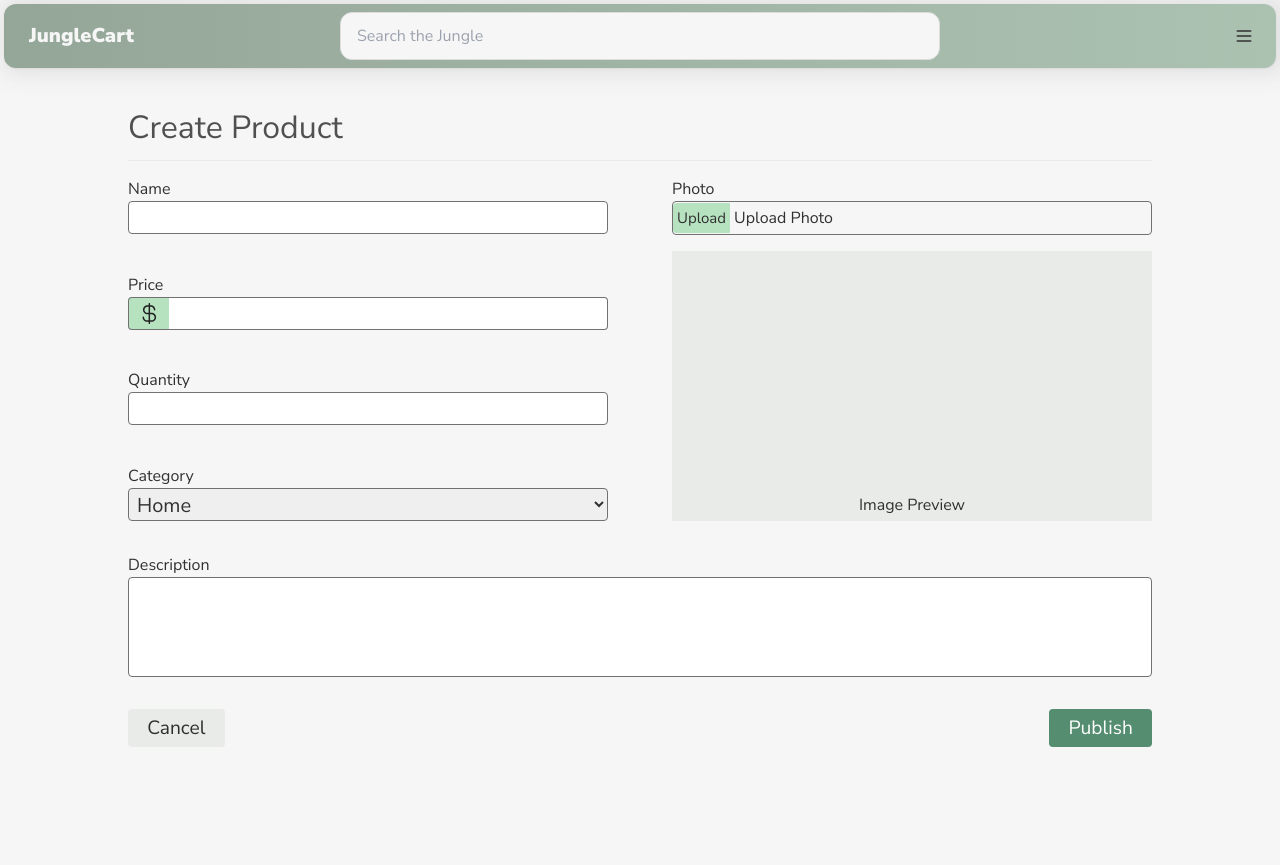
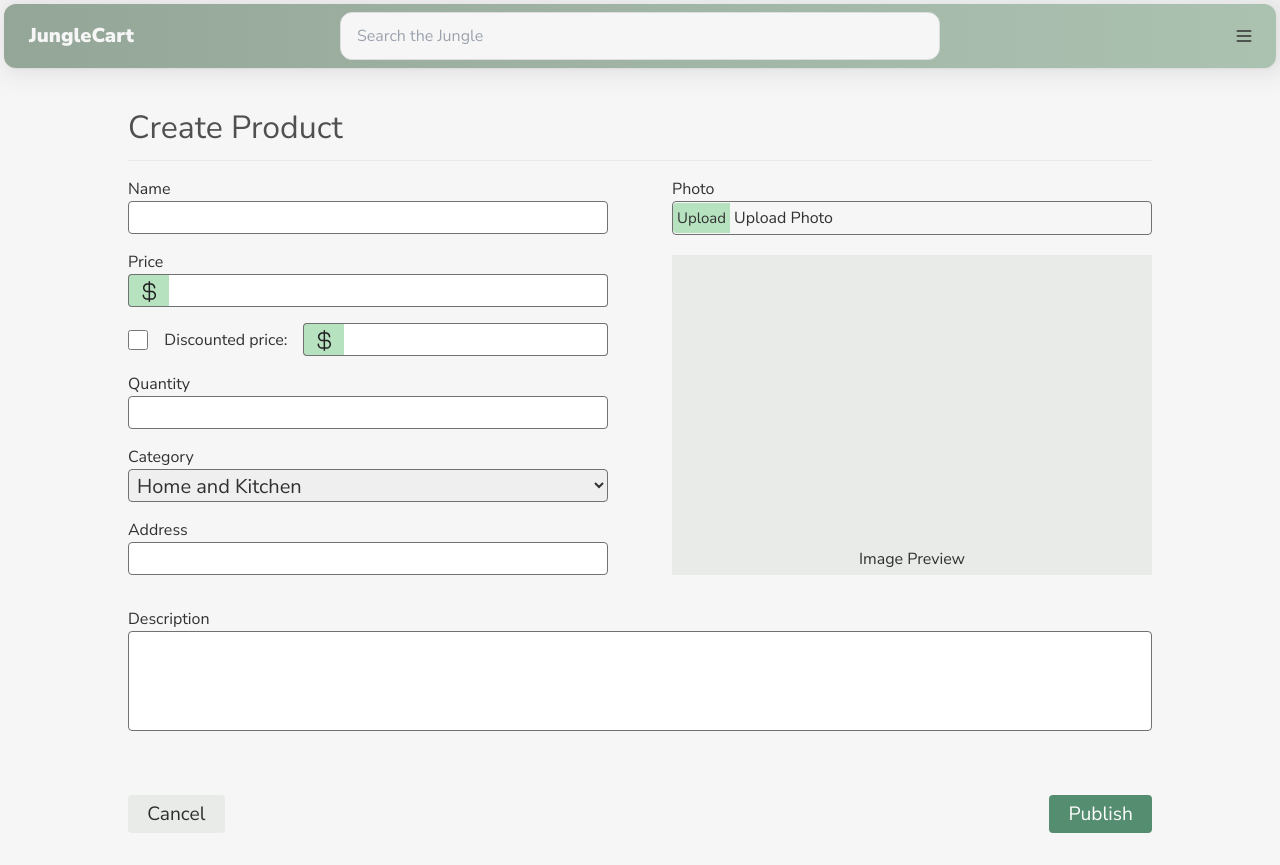
Before and after one commit to CPSC319-2022/JungleCart, a Next.js app in the folder frontend/: page /products/new in a window 1280 px wide. Before the commit the page ends 800 px from the top, so only its background shows below. Built offline with nearby package versions, Linux system fonts and the light colour scheme.

Commit message:
Connected create product page to backend

```diff
--- a/frontend/src/components/atoms/imageInput/ImageInput.jsx
+++ b/frontend/src/components/atoms/imageInput/ImageInput.jsx
@@ -1,17 +1,22 @@
-import {useId} from 'react';
+import { useId } from 'react';
 import Image from 'next/image';
 import styles from './ImageInput.module.css';
+import { popupStates, usePopupContext } from '@/contexts/PopupContext';
 
 export const ImageInput = ({ image, updateImage }) => {
   const photoId = useId();
+  const { showPopup } = usePopupContext();
 
   const handleImageChange = (e) => {
     const imageFile = e.target.files[0];
-    // const ALLOWED_TYPES = ['image/png', 'image/jpeg', 'image/jpg'];
-    // if (!imageFile || !ALLOWED_TYPES.includes(imageFile.type)) {
-    //   toast.error('Please upload a png, jpeg or jpg file');
-    //   return;
-    // }
+    const ALLOWED_TYPES = ['image/png', 'image/jpeg', 'image/jpg'];
+    if (!imageFile || !ALLOWED_TYPES.includes(imageFile.type)) {
+      showPopup(
+        popupStates.WARNING,
+        'Only .png, .jpg and .jpeg format allowed'
+      );
+      return;
+    }
     let reader = new FileReader();
     reader.readAsDataURL(imageFile);
     reader.onloadend = () => {
@@ -19,7 +24,6 @@ export const ImageInput = ({ image, updateImage }) => {
       updateImage({
         file: imageFile,
         preview: imagePreview,
-        name: imageFile.name,
       });
     };
   };
--- a/frontend/src/components/atoms/imageInput/ImageInput.module.css
+++ b/frontend/src/components/atoms/imageInput/ImageInput.module.css
@@ -33,7 +33,7 @@
 .imagePreview {
   position: relative;
   width: 100%;
-  aspect-ratio: 16 / 9;
+  aspect-ratio: 3 / 2;
   background-color: var(--gray-light);
   display: flex;
   justify-content: center;
--- a/frontend/src/components/organisms/form/Form.jsx
+++ b/frontend/src/components/organisms/form/Form.jsx
@@ -1,34 +1,104 @@
-import {ImageInput} from '@/components/atoms/imageInput/ImageInput';
+import { ImageInput } from '@/components/atoms/imageInput/ImageInput';
 import Image from 'next/image';
-import React from 'react';
+import React, { useRef } from 'react';
 import styles from './Form.module.css';
 import dollor from '@/assets/price.svg';
+import { productCategories } from '@/seeds/productCategories';
+import { Button } from '@/components/atoms/button/Button';
+import { popupStates, usePopupContext } from '@/contexts/PopupContext';
+import { useRouter } from 'next/router';
 
 export const Form = ({ product, setProduct }) => {
+  const router = useRouter();
+  const discountRef = useRef(null);
+  const { showPopup } = usePopupContext();
+
+  const numericfields = ['price', 'discountedPrice', 'quantity'];
+
   const handleChange = (e) => {
-    console.log('change');
     const field = e.target.id;
-    if (field === 'price' || field === 'quantity') {
+    if (numericfields.includes(field)) {
       setProduct((product) => ({
         ...product,
         [field]: e.target.valueAsNumber,
       }));
       return;
     }
-    if (field === 'name' || field === 'category' || field === 'description') {
-      setProduct((product) => ({ ...product, [field]: e.target.value }));
-      return;
+    setProduct((product) => ({ ...product, [field]: e.target.value }));
+  };
+
+  const toggleDiscount = (e) => {
+    setProduct((product) => ({
+      ...product,
+      discountedPrice: 0,
+      promoting: e.target.checked,
+    }));
+    if (!e.target.checked) {
+      discountRef.current.value = null;
+      discountRef.current.disabled = true;
+    } else {
+      discountRef.current.disabled = false;
     }
   };
 
+  const getFinalProduct = (product) => {
+    return {
+      ...product,
+      img: product.img.file,
+      total_quantity: product.quantity,
+      discounted_price: product.discountedPrice,
+      seller_id: 1,
+      status: 'available',
+      created_at: new Date(),
+    };
+  };
+
+  const submitForm = (e) => {
+    e.preventDefault();
+    if (!product.img?.file) {
+      showPopup(popupStates.WARNING, 'Please upload an image for the product');
+      return;
+    }
+    if (product.promoting && product.discountedPrice >= product.price) {
+      showPopup(
+        popupStates.WARNING,
+        'Discounted price must be less than price'
+      );
+      return;
+    }
+    fetch(`${process.env.NEXT_PUBLIC_BACKEND_URL}/products`, {
+      method: 'POST',
+      headers: {
+        'Content-Type': 'application/json',
+      },
+      body: JSON.stringify(getFinalProduct(product)),
+    })
+      .then((response) => {
+        if (response.ok) {
+          return response.json();
+        }
+        throw new Error(`Error ${response.status}: ${response.statusText}`);
+      })
+      .then(({ id }) => {
+        // TODO: get id from response
+        showPopup(popupStates.SUCCESS, 'Product created successfully');
+        router.push(`/products/${id}`);
+      })
+      .catch((error) => {
+        console.log(error);
+        showPopup(popupStates.ERROR, error.message);
+      });
+  };
+
   return (
-    <form className={styles.form}>
+    <form className={styles.form} onSubmit={submitForm}>
       <div className={styles.metaRow}>
         <div className={styles.col}>
           <div className={styles.inputGroup}>
             <label htmlFor="name">Name</label>
             <input
               type="text"
+              required
               id="name"
               value={product.name}
               onChange={handleChange}
@@ -43,17 +113,42 @@ export const Form = ({ product, setProduct }) => {
               </div>
               <input
                 className={styles.iconInputField}
+                required
                 type="number"
                 id="price"
                 data-value-as-number={product.price}
                 onChange={handleChange}
               />
             </div>
+            <div className={styles.discount}>
+              <input
+                type="checkbox"
+                name="promoting"
+                id="promoting"
+                value={product.discount}
+                onChange={toggleDiscount}
+              />
+              <label htmlFor="promoting">Discounted price: </label>
+              <div className={styles.iconInput}>
+                <div className={styles.iconContainer}>
+                  <Image src={dollor} alt="dollor" />
+                </div>
+                <input
+                  className={styles.iconInputField}
+                  ref={discountRef}
+                  type="number"
+                  id="discountPrice"
+                  data-value-as-number={product.discountedPrice}
+                  onChange={handleChange}
+                />
+              </div>
+            </div>
           </div>
           <div className={styles.inputGroup}>
             <label htmlFor="quantity">Quantity</label>
             <input
               type="number"
+              required
               id="quantity"
               data-value-as-number={product.quantity}
               onChange={handleChange}
@@ -67,18 +162,29 @@ export const Form = ({ product, setProduct }) => {
               value={product.category}
               onChange={handleChange}
             >
-              <option value="home">Home</option>
-              <option value="office">Office</option>
-              <option value="technology">Technology</option>
-              <option value="leisure">Leisure</option>
+              {productCategories.categories.map((category) => (
+                <option key={category.id} value={category}>
+                  {category.name}
+                </option>
+              ))}
             </select>
+          </div>
+          <div className={styles.inputGroup}>
+            <label htmlFor="address">Address</label>
+            <input
+              type="text"
+              required
+              id="address"
+              value={product.address}
+              onChange={handleChange}
+            />
           </div>
         </div>
         <div className={styles.col}>
           <ImageInput
-            image={product.photo}
+            image={product.img}
             updateImage={(img) =>
-              setProduct((product) => ({ ...product, photo: img }))
+              setProduct((product) => ({ ...product, img }))
             }
           />
         </div>
@@ -93,6 +199,12 @@ export const Form = ({ product, setProduct }) => {
           />
         </div>
       </div>
+      <div className={styles.controls}>
+        <Button type="button" variant="secondary" onClick={() => router.back()}>
+          Cancel
+        </Button>
+        <Button type="submit">Publish</Button>
+      </div>
     </form>
   );
 };
--- a/frontend/src/components/organisms/form/Form.module.css
+++ b/frontend/src/components/organisms/form/Form.module.css
@@ -17,7 +17,7 @@
   justify-content: space-between;
 }
 
-.inputGroup :where(input, select) {
+.inputGroup :where(input[type="text"], input[type="number"], input[type="select"], select) {
   display: block;
   width: 100%;
   font-size: 1.25rem;
@@ -59,11 +59,39 @@
 }
 
 .iconInput input {
-  width: auto;
+  flex-basis: 100px;
   flex-grow: 1;
   border-top-left-radius: 0;
   border-bottom-left-radius: 0;
   border-left: none;
+}
+
+.discount {
+  margin-top: 1rem;
+  display: flex;
+  align-items: center;
+  gap: 1rem;
+}
+
+.discount input[type="checkbox"] {
+  width: 2rem;
+  height: 2rem;
+  accent-color: var(--primary);
+}
+
+.discount label {
+  white-space: nowrap;
+}
+
+.controls {
+  margin-top: 2rem;
+  width: 100%;
+  display: flex;
+  justify-content: space-between;
+}
+
+.title {
+  margin-top: 2rem;
 }
 
 @media (width >= 768px) {
--- a/frontend/src/components/organisms/productCard/ProductCard.jsx
+++ b/frontend/src/components/organisms/productCard/ProductCard.jsx
@@ -1,3 +1,4 @@
+import { popupStates, usePopupContext } from '@/contexts/PopupContext';
 import Image from 'next/image';
 import { useRouter } from 'next/router';
 import styles from './ProductCard.module.css';
@@ -5,6 +6,7 @@ import styles from './ProductCard.module.css';
 // img is also needed for the Image component
 export const ProductCard = ({ price, name, id }) => {
   const router = useRouter();
+  const { showPopup } = usePopupContext();
 
   const addToCart = async () => {
     fetch(`${process.env.NEXT_PUBLIC_BACKEND_URL}/carts/1/items`, {
@@ -15,9 +17,8 @@ export const ProductCard = ({ price, name, id }) => {
       body: JSON.stringify({ productId: id }),
     })
       .then((response) => response.json())
-      .then((data) => {
-        // TODO: Add a toast to show the user that the product was added to the cart
-        console.log('Success:', { data });
+      .then(() => {
+        showPopup(popupStates.SUCCESS, 'Added to cart');
       });
   };
 
--- a/frontend/src/pages/inventory/index.jsx
+++ b/frontend/src/pages/inventory/index.jsx
@@ -6,8 +6,11 @@ import { CardTop } from '@/components/organisms/cardTop/CardTop';
 import { CardBottom } from '@/components/organisms/cardBottom/CardBottom';
 import Separator from '@/components/atoms/separator/Separator';
 import emptyBox from '@/assets/emptyBox.svg';
+import { useRouter } from 'next/router';
+import { Button } from '@/components/atoms/button/Button';
 
 const InventoryPage = () => {
+  const router = useRouter();
   const [products, setProducts] = useState([]);
 
   useEffect(() => {
@@ -21,7 +24,12 @@ const InventoryPage = () => {
   return (
     <main>
       <section>
-        <h2 className="section-header">Inventory</h2>
+        <div className={styles.top_container}>
+          <h2 className="section-header">Inventory</h2>
+          <Button onClick={() => router.push('/products/new')}>
+            New Product
+          </Button>
+        </div>
         <Separator />
         {products && products.length > 0 && (
           <div className={styles.gridContainer}>
--- a/frontend/src/pages/products/new/index.jsx
+++ b/frontend/src/pages/products/new/index.jsx
@@ -1,4 +1,3 @@
-import { Button } from '@/components/atoms/button/Button';
 import Separator from '@/components/atoms/separator/Separator';
 import { Form } from '@/components/organisms/form/Form';
 import { useRouter } from 'next/router';
@@ -6,14 +5,16 @@ import React, { useState } from 'react';
 import styles from './CreateProduct.module.css';
 
 const CreateProductPage = () => {
-  const router = useRouter();
   const initialProduct = {
     name: '',
     price: 0,
+    promoting: false,
+    discountedPrice: 0,
     quantity: 0,
     category: 'home',
-    photo: null,
+    img: null,
     description: '',
+    address: '',
   };
   const [product, setProduct] = useState(initialProduct);
 
@@ -22,12 +23,6 @@ const CreateProductPage = () => {
       <h2 className={`section-header ${styles.title}`}>Create Product</h2>
       <Separator />
       <Form product={product} setProduct={setProduct} />
-      <div className={styles.controls}>
-        <Button variant="secondary" onClick={() => router.push('/')}>
-          Cancel
-        </Button>
-        <Button>Publish</Button>
-      </div>
     </main>
   );
 };
```
Also changed, not shown: frontend/src/pages/inventory/Inventory.module.css (+7 -0 lines).
